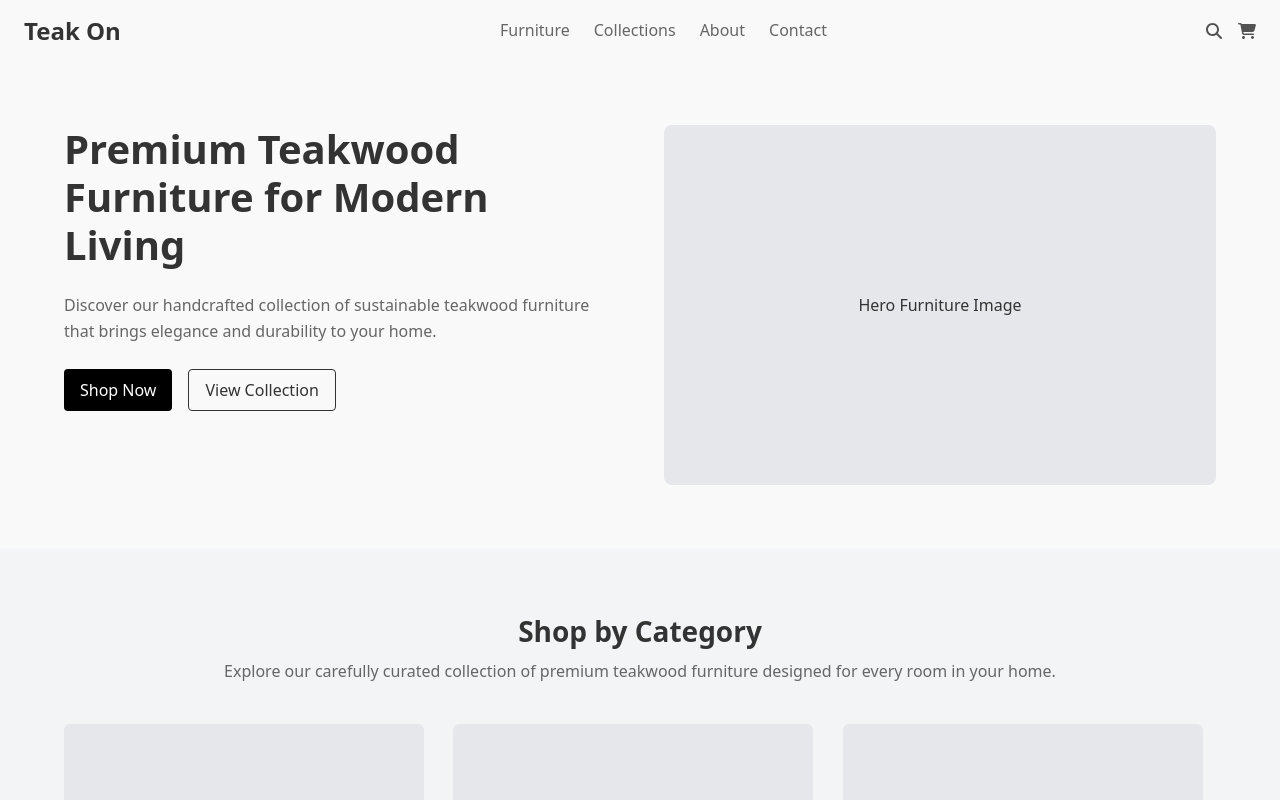
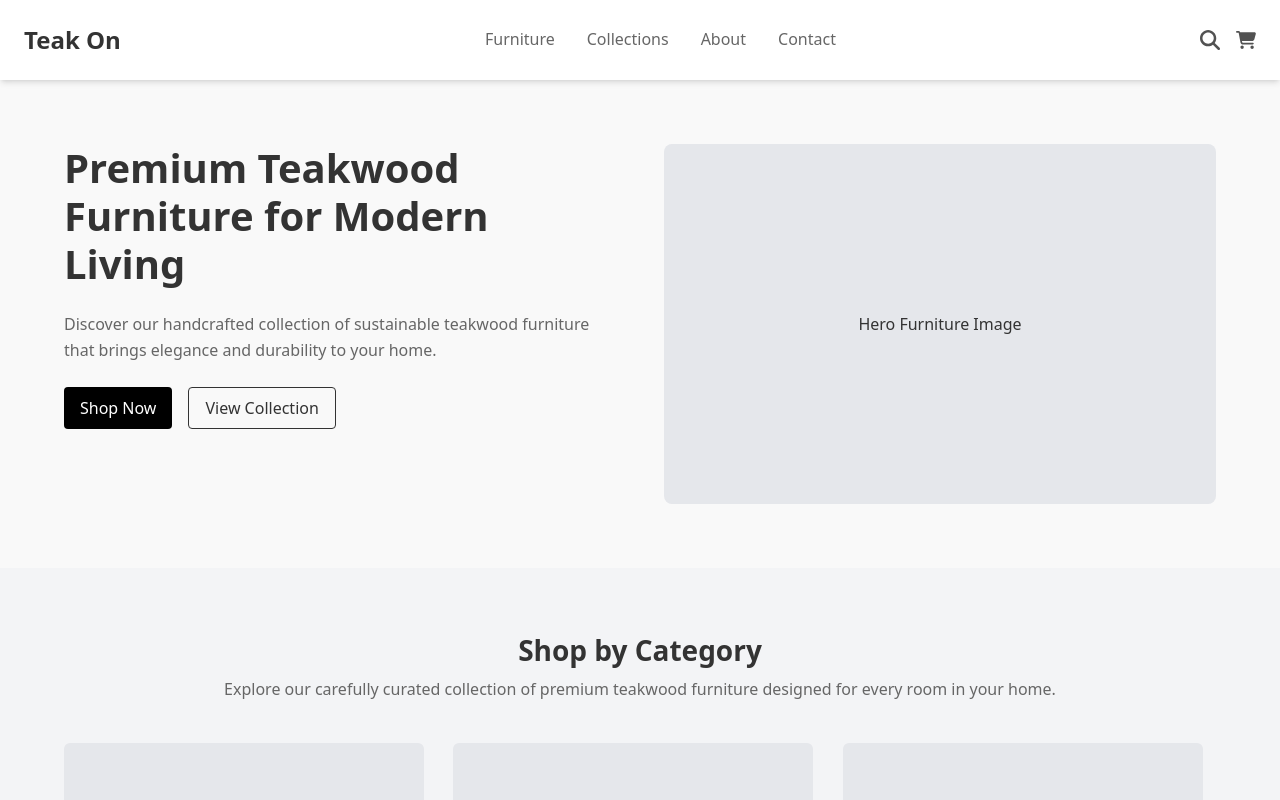
Before and after one commit to meihui03/teak_on, a React (Vite) app in the folder teak-on/: page / in a window 1280 px wide. Shown: the top 800 px of the page. Built offline with nearby package versions, Linux system fonts and the light colour scheme.

Commit message:
add drop down list

```diff
--- a/teak-on/src/components/Header.jsx
+++ b/teak-on/src/components/Header.jsx
@@ -1,24 +1,58 @@
+import { useState } from "react";
+import { Link } from "react-router-dom";
 import cart from "../assets/cart.svg";
 import search from "../assets/search.svg";
-import { Link } from 'react-router-dom';
 
 function Header() {
+  const [showCollections, setShowCollections] = useState(false);
+
   return (
-    <nav className="flex justify-between items-center py-3 px-6 ">
-      <Link to="/">
-        <h1 className="text-lg font-bold">Teak On</h1>
-      </Link>
-      <ul className="flex gap-6 text-grey-700">
-        <li>Furniture</li>
-        <li>Collections</li>
-        <li>About</li>
-        <li><Link to="/contact">Contact</Link></li>
-      </ul>
-      <div className="flex gap-4">
-        <img src={search} alt="Search" />
-        <img src={cart} alt="Cart" />
+    <nav className="relative bg-white shadow-md z-50 h-20">
+      <div className="max-w-screen-xl mx-auto flex justify-between items-center h-full px-6">
+        <Link to="/" className="flex items-center h-full">
+          <h1 className="text-xl font-bold">Teak On</h1>
+        </Link>
+
+        <ul className="flex gap-8 text-gray-700 h-full items-center">
+          <li className="flex items-center h-full hover:border-b-2 border-black transition">
+            <span className="cursor-pointer">Furniture</span>
+          </li>
+
+          <li
+            onMouseEnter={() => setShowCollections(true)}
+            onMouseLeave={() => setShowCollections(false)}
+            className="relative flex items-center h-full hover:border-b-2 border-black transition cursor-pointer"
+          >
+            <span>Collections</span>
+
+            {showCollections && (
+              <div
+                className="absolute left-0 top-full w-screen bg-black text-white py-6 px-6 shadow-lg z-40"
+              >
+                <Link to="/collections/living" className="block hover:underline">Living Room</Link>
+                <Link to="/collections/bedroom" className="block hover:underline">Bedroom</Link>
+                <Link to="/collections/outdoor" className="block hover:underline">Outdoor</Link>
+                <Link to="/collections/office" className="block hover:underline">Office</Link>
+              </div>
+            )}
+          </li>
+
+          <li className="flex items-center h-full hover:border-b-2 border-black transition">
+            <span className="cursor-pointer">About</span>
+          </li>
+
+          <li className="flex items-center h-full hover:border-b-2 border-black transition">
+            <Link to="/contact">Contact</Link>
+          </li>
+        </ul>
+
+        <div className="flex items-center gap-4 h-full">
+          <img src={search} alt="Search" className="w-5 h-5 cursor-pointer" />
+          <img src={cart} alt="Cart" className="w-5 h-5 cursor-pointer" />
+        </div>
       </div>
     </nav>
   );
 }
+
 export default Header;
```
